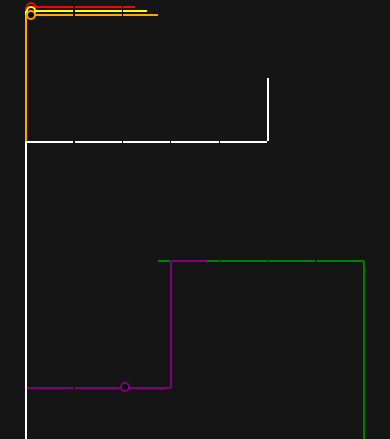
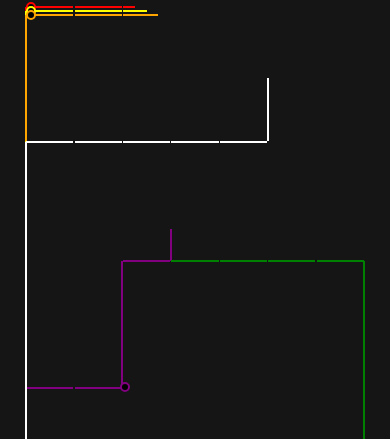
Before and after one commit to r0hanshah/Life-Happens, a React Native app in the folder frontend/: screen / in a window 390 px wide. Shown: the part 200-639 px from the top of the page. Built offline with nearby package versions, Linux system fonts and the light colour scheme.

Commit message:
Prototype path drawing wire frame functionality

```diff
--- a/frontend/components/main/GridComponent.tsx
+++ b/frontend/components/main/GridComponent.tsx
@@ -153,7 +153,85 @@ const GridComponent: React.FC<GridProps> = ({ offset, subtaskDispIds }) => {
         }
         else
         {
-          throw new Error("Not Implemented Yet")
+          // Draw first vertical line
+          var amountFill = lIndex % 3
+          amountFill == 0 ? amountFill += 3 : amountFill += 0
+
+          var columnOffset = lIndex % 2 == 0 ? lColumn : lColumn + 1
+          if(colorQueuesMap.hasOwnProperty(`${lRow}v${columnOffset}`))
+          {
+            colorQueuesMap[`${lRow}v${columnOffset}`].add([hexcode, 0.25 * amountFill, rootId, leftBound])
+          }
+          else
+          {
+            colorQueuesMap[`${lRow}v${columnOffset}`] = new Set([[hexcode, 0.25 * amountFill, rootId, leftBound]])
+          }
+
+          // Draw horizontal lines towards parent
+          var rowOffset:number = lRow
+
+          columnOffset -=  lColumn < pColumn ? 1 : 0
+
+          while(lColumn < pColumn ? columnOffset < pColumn : columnOffset >= pColumn)
+          {
+            lColumn < pColumn  ? columnOffset += 1 : columnOffset -= 1;
+
+            if(pColumn  == columnOffset-1 && pColumn <= lColumn || pColumn - 1 == columnOffset && pColumn > lColumn) { break }
+
+            if(colorQueuesMap.hasOwnProperty(`${rowOffset}h${columnOffset}`))
+            {
+              colorQueuesMap[`${rowOffset}h${columnOffset}`].add([hexcode, 1, rootId, leftBound])
+            }
+            else
+            {
+              colorQueuesMap[`${rowOffset}h${columnOffset}`] = new Set([[hexcode, 1, rootId, leftBound]])
+            }
+          }
+
+          // Draw vertical lines towards parent
+          while(lRow < pRow ? rowOffset < pRow : rowOffset > pRow)
+          {
+            if(pRow == rowOffset && pRow <= lRow) { break }
+
+            lRow < pRow ? rowOffset += 1 : rowOffset -= 1
+
+            if(colorQueuesMap.hasOwnProperty(`${rowOffset}v${columnOffset}`))
+            {
+              colorQueuesMap[`${rowOffset}v${columnOffset}`].add([hexcode, 1, rootId, lColumn <= pColumn])
+            }
+            else
+            {
+              colorQueuesMap[`${rowOffset}v${columnOffset}`] = new Set([[hexcode, 1, rootId, lColumn <= pColumn]])
+            }
+          }
+
+          // Draw horizontal lines to root
+          while(leftBound? columnOffset > 0 : columnOffset < 7)
+          {
+            leftBound ? columnOffset -= 1 : columnOffset += 1;
+            if(colorQueuesMap.hasOwnProperty(`${rowOffset}h${columnOffset}`))
+            {
+              colorQueuesMap[`${rowOffset}h${columnOffset}`].add([hexcode, 1, rootId, leftBound])
+            }
+            else
+            {
+              colorQueuesMap[`${rowOffset}h${columnOffset}`] = new Set([[hexcode, 1, rootId, leftBound]])
+            }
+          }
+
+          // Draw vertical lines towards root
+          while(rowOffset < 4)
+          {
+            rowOffset += 1
+            if(colorQueuesMap.hasOwnProperty(`${rowOffset}h${columnOffset}`))
+            {
+              colorQueuesMap[`${rowOffset}v${columnOffset}`].add([hexcode, 1, rootId, leftBound])
+            }
+            else
+            {
+              colorQueuesMap[`${rowOffset}v${columnOffset}`] = new Set([[hexcode, 1, rootId, leftBound]])
+            }
+          }
         }
       }
       else if (parentAndLeaf.length == 1) // Only root task is parent
@@ -263,7 +341,6 @@ const GridComponent: React.FC<GridProps> = ({ offset, subtaskDispIds }) => {
       {
         throw new Error(`Unexpected data format in id: ${id}`);
       }
-      // IF NO PARENT => Check if column less than or equal to 3 => add to id
     }
 
 
--- a/frontend/components/main/WireFrame.tsx
+++ b/frontend/components/main/WireFrame.tsx
@@ -10,7 +10,7 @@ interface Tasks {
 const WireFrame: React.FC<Tasks> = ({ tasks }) => {
     return (
         <View style={styles.container}>
-            <GridComponent offset={0} subtaskDispIds={["red,lol|||loll===0,2,1,1", "green,lol|||loll===2,2,3,0", "purple,lol|||loll===3,2:::loll===2,3,3,1"]} />
+            <GridComponent offset={0} subtaskDispIds={["red,lol|||loll===0,2,1,1", "green,lol|||loll===2,2,3,0", "purple,lol|||loll===3,3:::loll===2,3,4,1"]} />
             <GridComponent offset={1} subtaskDispIds={["yellow,lol|||loll===0,2,2,1"]}/>
             <GridComponent offset={2} subtaskDispIds={["orange,lol|||loll===0,2,3,1","#fff,lol|||loll===1,4,5,1"]}/>
             <ParentNodeGridComponent offset={0} parentNodes={['0,0,red', '3,2,purple']}/>
```
